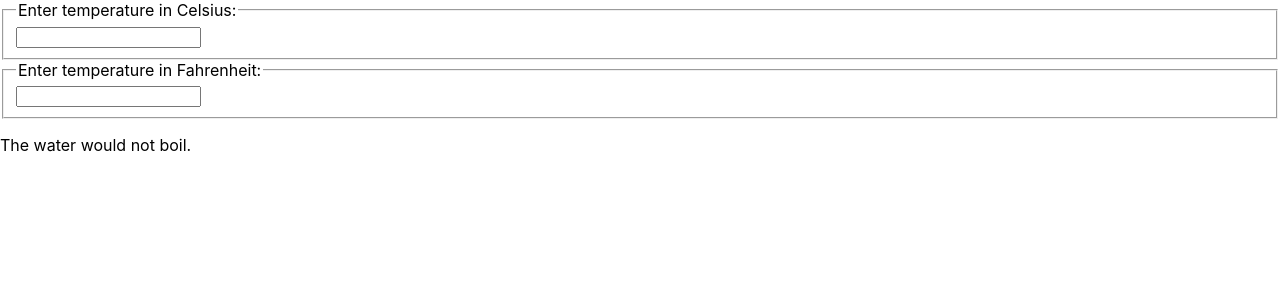
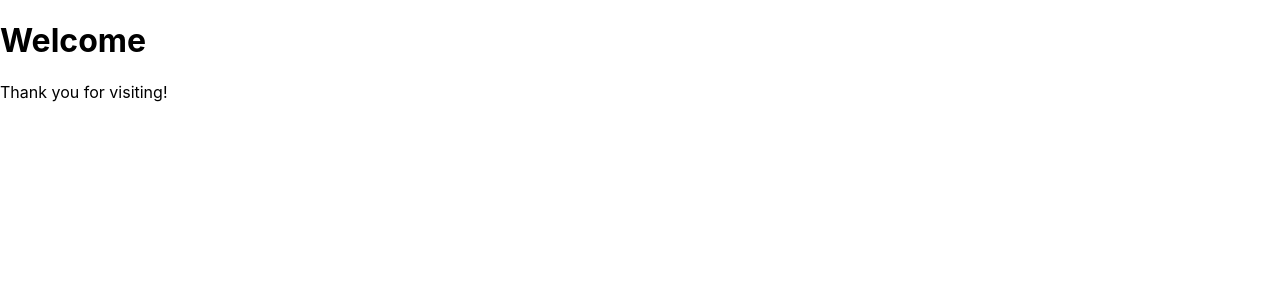
Before and after one commit to mrkajetanp/web-development, a React (Create React App) app in the folder React/Projects/game-tutorial/: page / in a window 1280 px wide. Shown: the top 300 px of the page. Built offline with nearby package versions, Linux system fonts and the light colour scheme.

Commit message:
[React] Basics - Composition

```diff
--- /dev/null
+++ b/React/Projects/game-tutorial/src/CompositionVsInheritance.tsx
@@ -0,0 +1,36 @@
+
+import React from 'react';
+import './App.css';
+
+function FancyBorder(props: any) {
+    return (
+        <div className={'FancyBorder FancyBorder-' + props.color}>
+            {props.children}
+        </div>
+    );
+}
+
+function WelcomeDialog() {
+    return (
+        <FancyBorder color="blue">
+            <h1 className="Dialog-title">
+                Welcome
+            </h1>
+            <p className="Dialog-message">
+                Thank you for visiting!
+            </p>
+        </FancyBorder>
+    );
+}
+
+let element = (
+    <WelcomeDialog />
+);
+
+let CompositionVsInheritance: React.FC = () => {
+    return (
+        element
+    );
+}
+
+export default CompositionVsInheritance;
--- a/React/Projects/game-tutorial/src/LiftingStateUp.tsx
+++ b/React/Projects/game-tutorial/src/LiftingStateUp.tsx
@@ -83,25 +83,23 @@ class Calculator extends React.Component {
         const scale = this.state.scale;
         const temperature = this.state.temperature;
         const celsius = scale === 'f' ? tryConvert(temperature, toCelsius) : temperature;
-        const fahrenheit = scale === 'c' ? tryConvert(temperature, toFahrenheit) : temperature;
+        // const fahrenheit = scale === 'c' ? tryConvert(temperature, toFahrenheit) : temperature;
 
         return (
           <div>
-            <TemperatureInput
-              scale="c"
-              temperature={celsius}
-              onTemperatureChange={this.handleCelsiusChange} />
-
-            <TemperatureInput
-              scale="f"
-              temperature={fahrenheit}
-              onTemperatureChange={this.handleFahrenheitChange} />
-
             <BoilingVerdict
               celsius={parseFloat(celsius)} />
-
           </div>
       );
+            // <temperatureinput
+            //   scale="c"
+            //   temperature={celsius}
+            //   ontemperaturechange={this.handlecelsiuschange} />
+            //
+            // <temperatureinput
+            //   scale="f"
+            //   temperature={fahrenheit}
+            //   ontemperaturechange={this.handlefahrenheitchange} />
     }
 }
 
--- a/React/Projects/game-tutorial/src/index.tsx
+++ b/React/Projects/game-tutorial/src/index.tsx
@@ -3,10 +3,10 @@ import ReactDOM from 'react-dom';
 import './index.css';
 // import App from './App';
 // import ListsAndKeys from './ListsAndKeys';
-import LiftingStateUp from './LiftingStateUp';
+import CompositionVsInheritance from './CompositionVsInheritance';
 import * as serviceWorker from './serviceWorker';
 
-ReactDOM.render(<LiftingStateUp />, document.getElementById('root'));
+ReactDOM.render(<CompositionVsInheritance />, document.getElementById('root'));
 
 // If you want your app to work offline and load faster, you can change
 // unregister() to register() below. Note this comes with some pitfalls.
```
